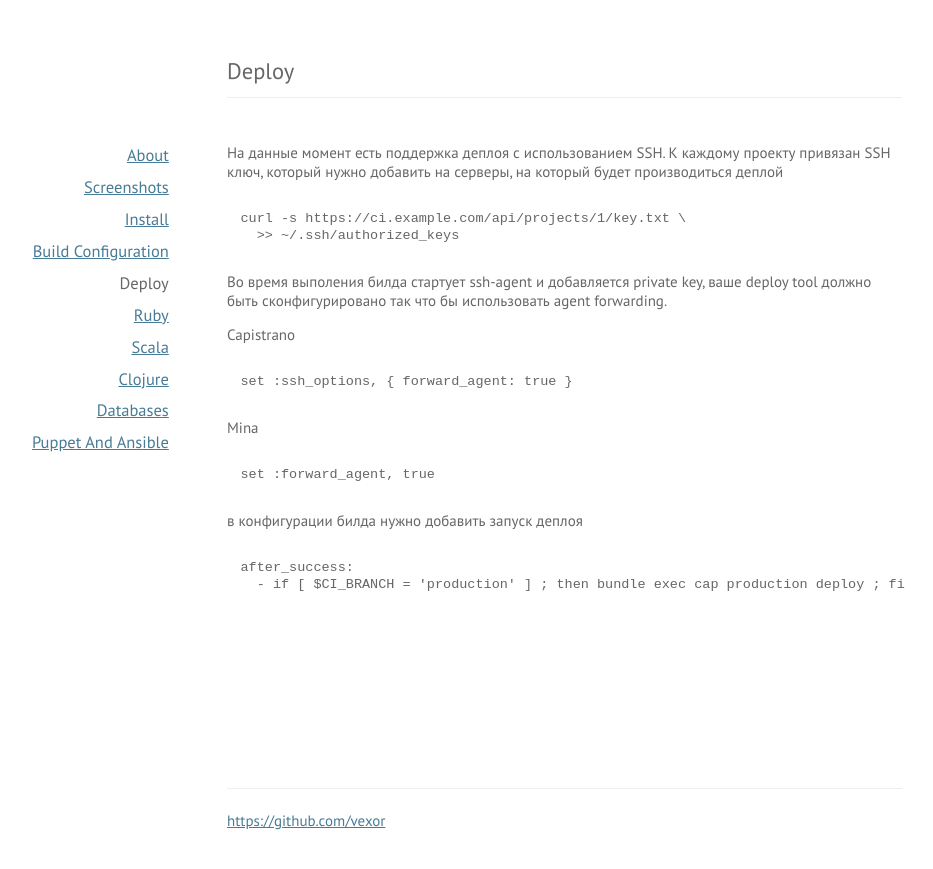
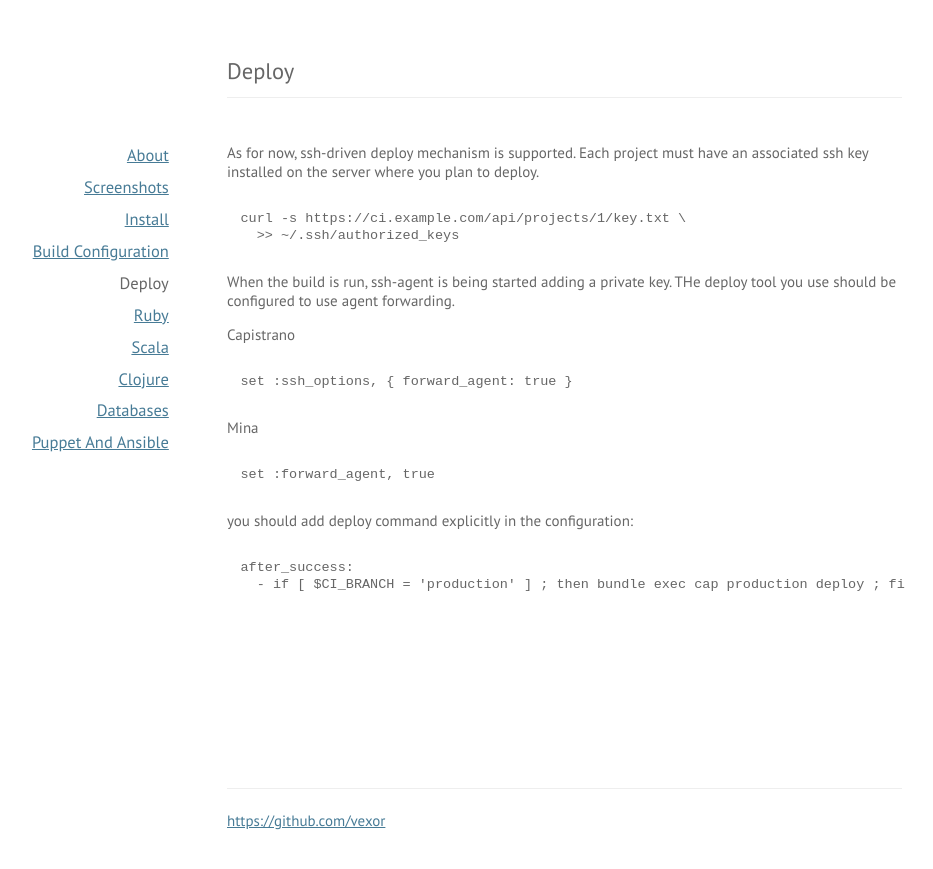
Before and after one commit to vexor/vx-promo, a Jekyll site: the page built from deploy.md, in a window 1280 px wide and 900 px high. Shown: the top 869 px of the window, without its empty margins (188-1121 px from the left). Built offline with Jekyll 4.4.1, drawn with Linux system fonts in a browser that asks for light colours; Markdown is read by kramdown in place of the engine named in the settings.

Commit message:
deploy.md tr'n

```diff
--- a/deploy.md
+++ b/deploy.md
@@ -3,14 +3,12 @@ layout: default
 title: Deploy
 ---
 
-На данные момент есть поддержка деплоя с использованием SSH. К каждому проекту привязан
-SSH ключ, который нужно добавить на серверы, на который будет производиться деплой
+As for now, ssh-driven deploy mechanism is supported. Each project must have an associated ssh key installed on the server where you plan to deploy.
 
     curl -s https://ci.example.com/api/projects/1/key.txt \
       >> ~/.ssh/authorized_keys
 
-Во время выполения билда стартует ssh-agent и добавляется private key,
-ваше deploy tool должно быть сконфигурировано так что бы использовать agent forwarding.
+When the build is run, ssh-agent is being started adding a private key. THe deploy tool you use should be configured to use agent forwarding.
 
 Capistrano
 
@@ -20,7 +18,7 @@ Mina
 
     set :forward_agent, true
 
-в конфигурации билда нужно добавить запуск деплоя
+you should add deploy command explicitly in the configuration:
 
     after_success:
       - if [ $CI_BRANCH = 'production' ] ; then bundle exec cap production deploy ; fi
```
